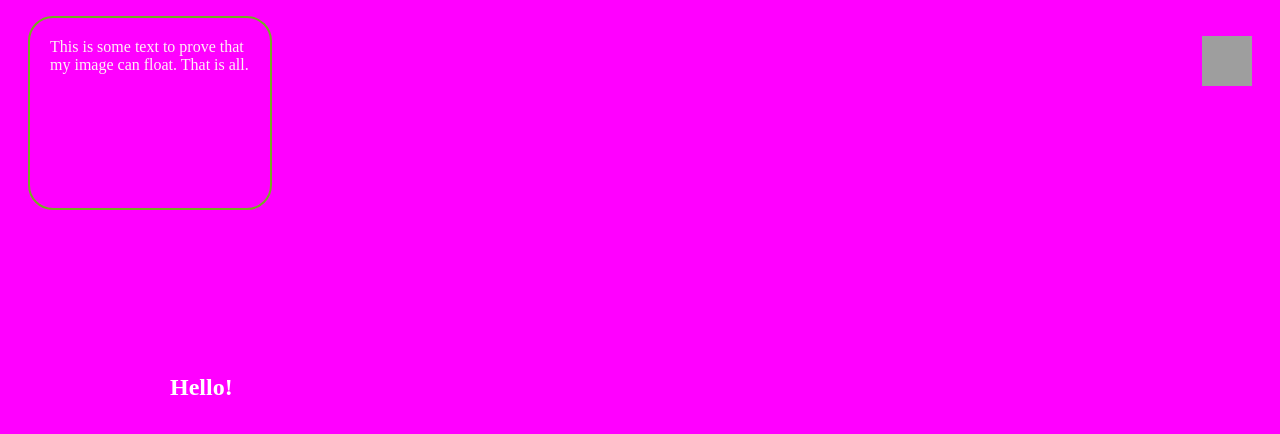
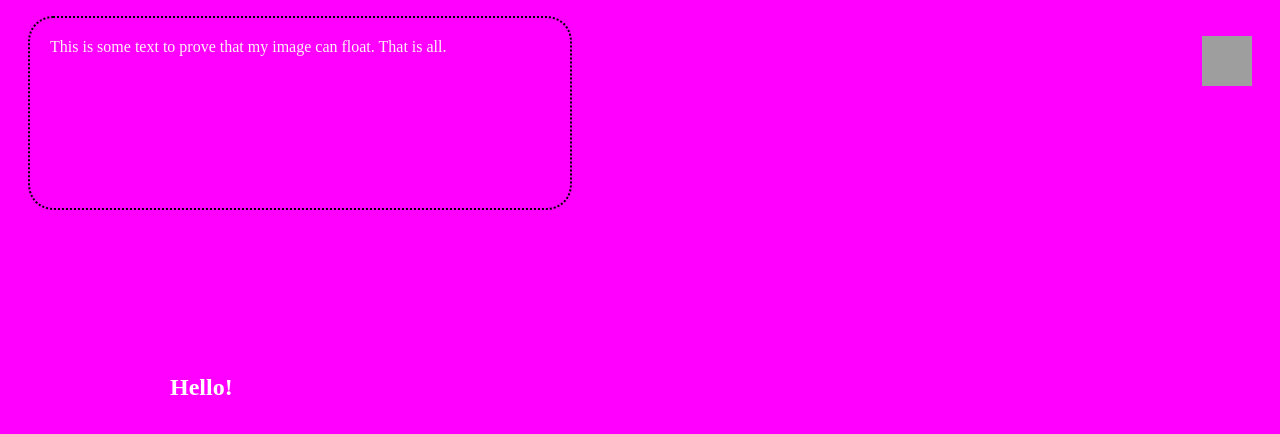
Before and after one commit to ahalim-1635077/ahalim-1635077.github.io, a plain HTML site: page someCss.html in a window 1280 px wide. Drawn offline with Linux system fonts and the light colour scheme; grey boxes are pictures that could not be loaded.

Commit message:
Add files via upload

```diff
--- a/someCss.html
+++ b/someCss.html
@@ -4,18 +4,6 @@
 		<title>Tasia's someCSS page</title>
 		<link rel="stylesheet" type="text/css" href="anExternal.css">
 	</head>
-	<style>
-		img {
-			float:right;
-		}
-		#rcorners2 {
-	    border-radius: 25px;
-	    border: 2px solid #73AD21;
-	    padding: 20px;
-	    width: 200px;
-	    height: 150px;
-	}
-	</style>
 	<body>
 		<img src="http://3.bp.blogspot.com/-DwUTo6YzQw4/UYUVCIsOH8I/AAAAAAAABMI/Dq5UnqIDUPY/s1600/24.+Corgi+Puppies.jpg">
 		<p id="rcorners2">This is some text to prove that my image can float. That is all. </p>
```
